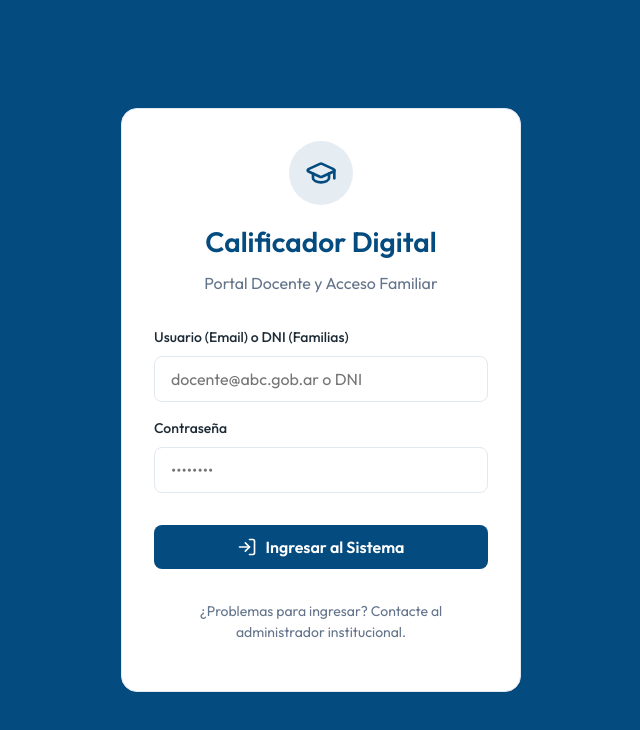
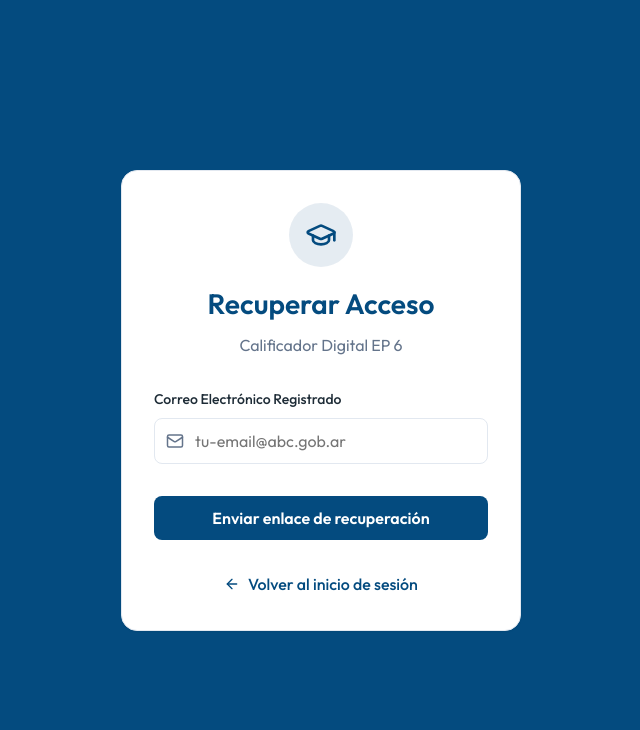
Before and after one commit to vqn2410/Calificador, a React (Vite) app: page /forgot-password in a window 1280 px wide. Before the commit this address led to /login. Shown: the top 730 px of the page, without its empty margins (319-959 px from the left). Built offline with nearby package versions, Linux system fonts and the light colour scheme; no server answers.

Commit message:
v1.0.0.1

```diff
--- a/src/App.jsx
+++ b/src/App.jsx
@@ -11,6 +11,7 @@ import FamiliasView from './pages/FamiliasView';
 import AuditViews from './pages/AuditViews';
 
 import ForcePasswordChange from './pages/ForcePasswordChange';
+import ForgotPassword from './pages/ForgotPassword';
 import MyStudents from './pages/MyStudents';
 
 function PrivateRoute({ children }) {
@@ -33,6 +34,7 @@ function App() {
       <Router>
         <Routes>
           <Route path="/login" element={<Login />} />
+          <Route path="/forgot-password" element={<ForgotPassword />} />
           <Route path="/force-password-change" element={<ForcePasswordChange />} />
 
           {/* Rutas Protegidas */}
--- a/src/components/Layout/Sidebar.jsx
+++ b/src/components/Layout/Sidebar.jsx
@@ -11,8 +11,16 @@ import {
 } from 'lucide-react';
 
 export default function Sidebar({ isOpen, setIsOpen }) {
-    const { currentUser, logout } = useAuth();
+    const { currentUser, logout, activeRole, switchRole } = useAuth();
     const navigate = useNavigate();
+
+    const roleLabels = {
+        'administrador': 'Administrador',
+        'equipo_conduccion': 'Equipo Conducción',
+        'docente': 'Docente Titular',
+        'docente_area': 'Docente de Área',
+        'familia': 'Familiar'
+    };
 
     const handleLogout = async () => {
         try {
@@ -38,18 +46,40 @@ export default function Sidebar({ isOpen, setIsOpen }) {
                     <X size={24} />
                 </button>
             )}
-            <div style={{ paddingBottom: '2rem', borderBottom: '1px solid rgba(255,255,255,0.1)', marginBottom: '2rem' }}>
+            <div style={{ paddingBottom: '2rem', borderBottom: '1px solid rgba(255,255,255,0.1)', marginBottom: '1.5rem' }}>
                 <div className="flex items-center gap-2 mb-4">
                     <img src="https://i.postimg.cc/vBGtNsKg/Whats-App-Image-2026-03-06-at-15-14-14.jpg" alt="Logo Escuela 6" style={{ width: '40px', height: '40px', borderRadius: '50%', objectFit: 'contain', backgroundColor: 'white' }} />
-                    <h2 style={{ margin: 0, fontSize: '1rem' }}>Escuela Primaria N°6 <br />
-                        <p style={{ margin: 0, fontSize: '0.875rem', opacity: 0.8, color: '#e2e8f0' }}>"Rafael Obligado"</p>
-                        <span style={{ color: 'var(--color-accent)', fontSize: '1rem' }}>Calificador Digital</span></h2>
+                    <h2 style={{ margin: 0, fontSize: '0.9rem' }}>EP N°6 <br />
+                        <span style={{ color: 'var(--color-accent)', fontSize: '0.9rem' }}>Calificador Digital</span></h2>
                 </div>
-                <p style={{ margin: 0, fontSize: '0.85rem', opacity: 0.8, color: '#e2e8f0' }}>D.G.C y E de la Provincia de Buenos Aires</p>
+                {currentUser?.roles?.length > 1 && (
+                    <div style={{ marginTop: '1rem' }}>
+                        <label style={{ fontSize: '0.7rem', color: 'rgba(255,255,255,0.6)', display: 'block', marginBottom: '0.25rem' }}>CAMBIAR PERFIL:</label>
+                        <div className="flex flex-wrap gap-1">
+                            {currentUser.roles.map(r => (
+                                <button
+                                    key={r}
+                                    onClick={() => switchRole(r)}
+                                    style={{
+                                        fontSize: '0.65rem',
+                                        padding: '0.2rem 0.4rem',
+                                        borderRadius: '4px',
+                                        border: activeRole === r ? '1px solid var(--color-accent)' : '1px solid rgba(255,255,255,0.2)',
+                                        backgroundColor: activeRole === r ? 'rgba(202,138,4,0.2)' : 'transparent',
+                                        color: activeRole === r ? 'var(--color-accent)' : 'white',
+                                        cursor: 'pointer'
+                                    }}
+                                >
+                                    {roleLabels[r] || r.toUpperCase()}
+                                </button>
+                            ))}
+                        </div>
+                    </div>
+                )}
             </div>
 
             <nav style={{ flex: 1, display: 'flex', flexDirection: 'column', gap: '0.5rem' }}>
-                {!(currentUser?.roles || []).includes('familia') || (currentUser?.roles || []).length > 1 ? (
+                {activeRole !== 'familia' ? (
                     <>
                         <NavLink
                             to="/"
@@ -107,9 +137,7 @@ export default function Sidebar({ isOpen, setIsOpen }) {
                             <span style={{ fontWeight: 500 }}>Registro Visualizaciones</span>
                         </NavLink>
                     </>
-                ) : null}
-
-                {(currentUser?.roles || []).includes('familia') && (
+                ) : (
                     <NavLink
                         to="/mis-hijos"
                         onClick={handleLinkClick}
@@ -125,7 +153,7 @@ export default function Sidebar({ isOpen, setIsOpen }) {
                     </NavLink>
                 )}
 
-                {(currentUser?.roles?.includes('administrador') || currentUser?.roles?.includes('equipo_conduccion')) && (
+                {(activeRole === 'administrador' || activeRole === 'equipo_conduccion') && (
                     <NavLink
                         to="/admin"
                         onClick={handleLinkClick}
@@ -145,11 +173,11 @@ export default function Sidebar({ isOpen, setIsOpen }) {
             <div style={{ marginTop: 'auto', paddingTop: '2rem', borderTop: '1px solid rgba(255,255,255,0.1)' }}>
                 <div style={{ marginBottom: '1rem', display: 'flex', alignItems: 'center', gap: '0.75rem' }}>
                     <div style={{ width: 40, height: 40, borderRadius: '50%', backgroundColor: 'rgba(255,255,255,0.2)', display: 'flex', alignItems: 'center', justifyContent: 'center', fontWeight: 'bold' }}>
-                        {currentUser?.email ? currentUser.email[0].toUpperCase() : 'D'}
+                        {currentUser?.email ? currentUser.email[0].toUpperCase() : 'U'}
                     </div>
                     <div>
-                        <p style={{ margin: 0, fontWeight: 600, fontSize: '0.875rem', color: '#fff' }}>{currentUser?.displayName || 'Docente'}</p>
-                        <p style={{ margin: 0, fontSize: '0.75rem', color: 'rgba(255,255,255,0.7)' }}>Rol: {currentUser?.roles?.join(', ') || 'docente'}</p>
+                        <p style={{ margin: 0, fontWeight: 600, fontSize: '0.875rem', color: '#fff' }}>{currentUser?.displayName || 'Usuario'}</p>
+                        <p style={{ margin: 0, fontSize: '0.75rem', color: 'rgba(255,255,255,0.7)' }}>Perfil Activo: <br /><b>{roleLabels[activeRole] || activeRole}</b></p>
                     </div>
                 </div>
 
@@ -162,6 +190,7 @@ export default function Sidebar({ isOpen, setIsOpen }) {
                     <span>Cerrar Sesión</span>
                 </button>
             </div>
+
         </aside>
     );
 }
--- a/src/context/AuthContext.jsx
+++ b/src/context/AuthContext.jsx
@@ -3,6 +3,7 @@ import {
     onAuthStateChanged,
     signInWithEmailAndPassword,
     signOut,
+    sendPasswordResetEmail,
 } from 'firebase/auth';
 import { doc, getDoc, setDoc } from 'firebase/firestore';
 import { auth, db } from '../config/firebase';
@@ -16,19 +17,32 @@ export const useAuth = () => {
 export function AuthProvider({ children }) {
     const [currentUser, setCurrentUser] = useState(null);
     const [loading, setLoading] = useState(true);
+    const [activeRole, setActiveRole] = useState(null);
 
     async function login(email, password) {
         return signInWithEmailAndPassword(auth, email, password);
     }
 
+    async function resetPassword(email) {
+        return sendPasswordResetEmail(auth, email);
+    }
+
     function logout() {
+        localStorage.removeItem('activeRole');
+        setActiveRole(null);
         return signOut(auth);
+    }
+
+    function switchRole(role) {
+        if (currentUser && currentUser.roles.includes(role)) {
+            setActiveRole(role);
+            localStorage.setItem('activeRole', role);
+        }
     }
 
     useEffect(() => {
         const unsubscribe = onAuthStateChanged(auth, async (user) => {
             if (user) {
-                // Fetch role and extra data from 'docentes' or 'users' collection
                 try {
                     const docRef = doc(db, 'docentes', user.uid);
                     const docSnap = await getDoc(docRef);
@@ -43,14 +57,12 @@ export function AuthProvider({ children }) {
 
                     if (!userData.roles) userData.roles = ['familia'];
 
-                    // Admin override
                     if (user.email === 'vergaranicolas209@gmail.com' && !userData.roles.includes('administrador')) {
                         userData.roles.push('administrador');
                     }
 
                     const finalRoles = Array.isArray(userData.roles) ? userData.roles : [userData.roles];
 
-                    // Check Global Config for Family Access
                     const configRef = doc(db, 'config', 'appSettings');
                     const configSnap = await getDoc(configRef);
                     const allowFamily = configSnap.exists() ? configSnap.data().allowFamilyAccess : true;
@@ -58,26 +70,38 @@ export function AuthProvider({ children }) {
                     const isStaff = finalRoles.some(r => ['docente', 'docente_area', 'administrador', 'equipo_conduccion'].includes(r));
 
                     if (!allowFamily && !isStaff) {
-                        // User is ONLY family and access is restricted
                         await signOut(auth);
                         setCurrentUser(null);
                         setLoading(false);
                         return;
                     }
 
-                    setCurrentUser({
+                    const userObj = {
                         uid: user.uid,
                         email: user.email,
                         displayName: userData.displayName || user.displayName || 'Usuario',
                         ...userData,
                         roles: finalRoles
-                    });
+                    };
+
+                    setCurrentUser(userObj);
+
+                    // Initialize activeRole
+                    const savedRole = localStorage.getItem('activeRole');
+                    if (savedRole && finalRoles.includes(savedRole)) {
+                        setActiveRole(savedRole);
+                    } else {
+                        setActiveRole(finalRoles[0]);
+                    }
+
                 } catch (error) {
                     console.error("Error fetching user data", error);
                     setCurrentUser({ uid: user.uid, email: user.email, roles: ['familia'] });
+                    setActiveRole('familia');
                 }
             } else {
                 setCurrentUser(null);
+                setActiveRole(null);
             }
             setLoading(false);
         });
@@ -87,8 +111,11 @@ export function AuthProvider({ children }) {
 
     const value = {
         currentUser,
+        activeRole,
         login,
-        logout
+        resetPassword,
+        logout,
+        switchRole
     };
 
     return (
--- /dev/null
+++ b/src/pages/ForgotPassword.jsx
@@ -0,0 +1,80 @@
+import { useState } from 'react';
+import { Link } from 'react-router-dom';
+import { useAuth } from '../context/AuthContext';
+import { GraduationCap, Mail, ArrowLeft } from 'lucide-react';
+
+export default function ForgotPassword() {
+    const [email, setEmail] = useState('');
+    const [error, setError] = useState('');
+    const [message, setMessage] = useState('');
+    const [loading, setLoading] = useState(false);
+    const { resetPassword } = useAuth();
+
+    async function handleSubmit(e) {
+        e.preventDefault();
+
+        try {
+            setMessage('');
+            setError('');
+            setLoading(true);
+            await resetPassword(email);
+            setMessage('Se ha enviado un correo electrónico con instrucciones para restablecer tu contraseña. Revisa tu bandeja de entrada (y la carpeta de spam).');
+        } catch (err) {
+            console.error(err);
+            setError('No se pudo enviar el correo de recuperación. Verifique que el correo ingresado sea correcto o contacte al administrador.');
+        }
+
+        setLoading(false);
+    }
+
+    return (
+        <div style={{ minHeight: '100vh', display: 'flex', alignItems: 'center', justifyContent: 'center', backgroundColor: 'var(--color-primary)' }}>
+            <div className="card fade-in" style={{ width: '100%', maxWidth: '400px', backgroundColor: 'white', padding: '2rem' }}>
+                <div style={{ textAlign: 'center', marginBottom: '2rem' }}>
+                    <div style={{ display: 'inline-flex', alignItems: 'center', justifyContent: 'center', width: '64px', height: '64px', borderRadius: '50%', backgroundColor: 'rgba(4,75,127,0.1)', marginBottom: '1rem' }}>
+                        <GraduationCap size={32} color="var(--color-primary)" />
+                    </div>
+                    <h2 style={{ color: 'var(--color-primary)', fontSize: '1.75rem', marginBottom: '0.5rem' }}>Recuperar Acceso</h2>
+                    <p style={{ color: 'var(--color-text-muted)' }}>Calificador Digital EP 6</p>
+                </div>
+
+                {error && <div className="badge badge-error" style={{ display: 'block', textAlign: 'center', marginBottom: '1.5rem', padding: '0.75rem' }}>{error}</div>}
+                {message && <div className="badge badge-success" style={{ display: 'block', textAlign: 'center', marginBottom: '1.5rem', padding: '0.75rem' }}>{message}</div>}
+
+                <form onSubmit={handleSubmit}>
+                    <div className="input-group">
+                        <label className="input-label" htmlFor="email">Correo Electrónico Registrado</label>
+                        <div style={{ position: 'relative' }}>
+                            <input
+                                id="email"
+                                type="email"
+                                className="input-field"
+                                placeholder="tu-email@abc.gob.ar"
+                                required
+                                value={email}
+                                onChange={(e) => setEmail(e.target.value)}
+                                style={{ paddingLeft: '2.5rem' }}
+                            />
+                            <Mail size={18} color="var(--color-text-muted)" style={{ position: 'absolute', left: '0.75rem', top: '50%', transform: 'translateY(-50%)' }} />
+                        </div>
+                    </div>
+
+                    <button
+                        type="submit"
+                        className="btn btn-primary w-full mt-4"
+                        disabled={loading}
+                    >
+                        {loading ? 'Enviando...' : 'Enviar enlace de recuperación'}
+                    </button>
+                </form>
+
+                <div style={{ marginTop: '2rem', textAlign: 'center' }}>
+                    <Link to="/login" style={{ display: 'inline-flex', alignItems: 'center', gap: '0.5rem', color: 'var(--color-primary)', textDecoration: 'none', fontWeight: 500 }}>
+                        <ArrowLeft size={16} />
+                        Volver al inicio de sesión
+                    </Link>
+                </div>
+            </div>
+        </div>
+    );
+}
--- a/src/pages/Login.jsx
+++ b/src/pages/Login.jsx
@@ -1,18 +1,28 @@
-import { useState } from 'react';
-import { useNavigate } from 'react-router-dom';
+import { useState, useEffect } from 'react';
+import { useNavigate, Link } from 'react-router-dom';
 import { useAuth } from '../context/AuthContext';
 import { collection, query, where, getDocs, getDoc, doc } from 'firebase/firestore';
 import { auth, db } from '../config/firebase';
 import { signOut } from 'firebase/auth';
-import { GraduationCap, LogIn } from 'lucide-react';
+import { LogIn } from 'lucide-react';
 
 export default function Login() {
     const [email, setEmail] = useState('');
     const [password, setPassword] = useState('');
     const [error, setError] = useState('');
     const [loading, setLoading] = useState(false);
-    const { login } = useAuth();
+    const { login, currentUser } = useAuth();
     const navigate = useNavigate();
+
+    useEffect(() => {
+        if (currentUser) {
+            if (currentUser.mustChangePassword) {
+                navigate('/force-password-change');
+            } else {
+                navigate('/');
+            }
+        }
+    }, [currentUser, navigate]);
 
     async function handleSubmit(e) {
         e.preventDefault();
@@ -26,27 +36,14 @@ export default function Login() {
             const allowFamily = configSnap.exists() ? configSnap.data().allowFamilyAccess : true;
 
             let finalEmail = email.trim();
-            let isDniLogin = false;
 
             if (!finalEmail.includes('@')) {
-                isDniLogin = true;
-                const cleanDNI = finalEmail.replace(/[\.\s-]/g, '');
-                const q = query(collection(db, 'docentes'), where('dni', '==', cleanDNI));
-                const snap = await getDocs(q);
-                if (!snap.empty) {
-                    const dData = snap.docs[0].data();
-                    finalEmail = dData.email;
-
-                    // Si es personal institucional usando DNI, no lo tratamos como login de familia restringido
-                    const roles = dData.roles || (dData.role ? [dData.role] : ['familia']);
-                    const isStaff = roles.some(r => ['docente', 'docente_area', 'administrador', 'equipo_conduccion'].includes(r));
-                    if (isStaff) isDniLogin = false;
-                } else {
-                    finalEmail = `${finalEmail}@familia.com`;
-                }
+                setError('Debe ingresar un correo electrónico válido.');
+                setLoading(false);
+                return;
             }
 
-            if (!allowFamily && (isDniLogin || finalEmail.endsWith('@familia.com'))) {
+            if (!allowFamily && finalEmail.endsWith('@familia.com')) {
                 setError('El acceso para Familias está temporalmente deshabilitado por el administrador.');
                 setLoading(false);
                 return;
@@ -91,23 +88,31 @@ export default function Login() {
         <div style={{ minHeight: '100vh', display: 'flex', alignItems: 'center', justifyContent: 'center', backgroundColor: 'var(--color-primary)' }}>
             <div className="card fade-in" style={{ width: '100%', maxWidth: '400px', backgroundColor: 'white', padding: '2rem' }}>
                 <div style={{ textAlign: 'center', marginBottom: '2rem' }}>
-                    <div style={{ display: 'inline-flex', alignItems: 'center', justifyContent: 'center', width: '64px', height: '64px', borderRadius: '50%', backgroundColor: 'rgba(4,75,127,0.1)', marginBottom: '1rem' }}>
-                        <GraduationCap size={32} color="var(--color-primary)" />
+                    <div style={{ marginBottom: '1.5rem' }}>
+                        <img
+                            src="https://i.postimg.cc/vBGtNsKg/Whats-App-Image-2026-03-06-at-15-14-14.jpg"
+                            alt="Logo Escuela Primaria 6"
+                            style={{ width: '90px', height: '90px', borderRadius: '50%', objectFit: 'contain', border: '3px solid var(--color-primary)', padding: '4px', backgroundColor: 'white' }}
+                        />
                     </div>
-                    <h2 style={{ color: 'var(--color-primary)', fontSize: '1.75rem', marginBottom: '0.5rem' }}>Calificador Digital</h2>
-                    <p style={{ color: 'var(--color-text-muted)' }}>Portal Docente y Acceso Familiar</p>
+                    <h2 style={{ color: 'var(--color-primary)', fontSize: '1.5rem', fontWeight: '800', marginBottom: '0.5rem', lineHeight: '1.3' }}>
+                        Bienvenidos al <br /> Calificador Digital
+                    </h2>
+                    <p style={{ color: 'var(--color-text-muted)', fontSize: '1rem', fontWeight: '600' }}>
+                        EP N° 6 "Rafael Obligado"
+                    </p>
                 </div>
 
                 {error && <div className="badge badge-error" style={{ display: 'block', textAlign: 'center', marginBottom: '1.5rem', padding: '0.75rem' }}>{error}</div>}
 
                 <form onSubmit={handleSubmit}>
                     <div className="input-group">
-                        <label className="input-label" htmlFor="email">Usuario (Email) o DNI (Familias)</label>
+                        <label className="input-label" htmlFor="email">Usuario (Correo Electrónico)</label>
                         <input
                             id="email"
-                            type="text"
+                            type="email"
                             className="input-field"
-                            placeholder="docente@abc.gob.ar o DNI"
+                            placeholder="ejemplo@abc.gob.ar"
                             required
                             value={email}
                             onChange={(e) => setEmail(e.target.value)}
@@ -139,6 +144,12 @@ export default function Login() {
                             </>
                         )}
                     </button>
+
+                    <div style={{ marginTop: '1rem', textAlign: 'center' }}>
+                        <Link to="/forgot-password" style={{ fontSize: '0.85rem', color: 'var(--color-primary)', textDecoration: 'none' }}>
+                            ¿Olvidaste tu contraseña?
+                        </Link>
+                    </div>
                 </form>
 
                 <div style={{ marginTop: '2rem', textAlign: 'center', fontSize: '0.875rem', color: 'var(--color-text-muted)' }}>
```
